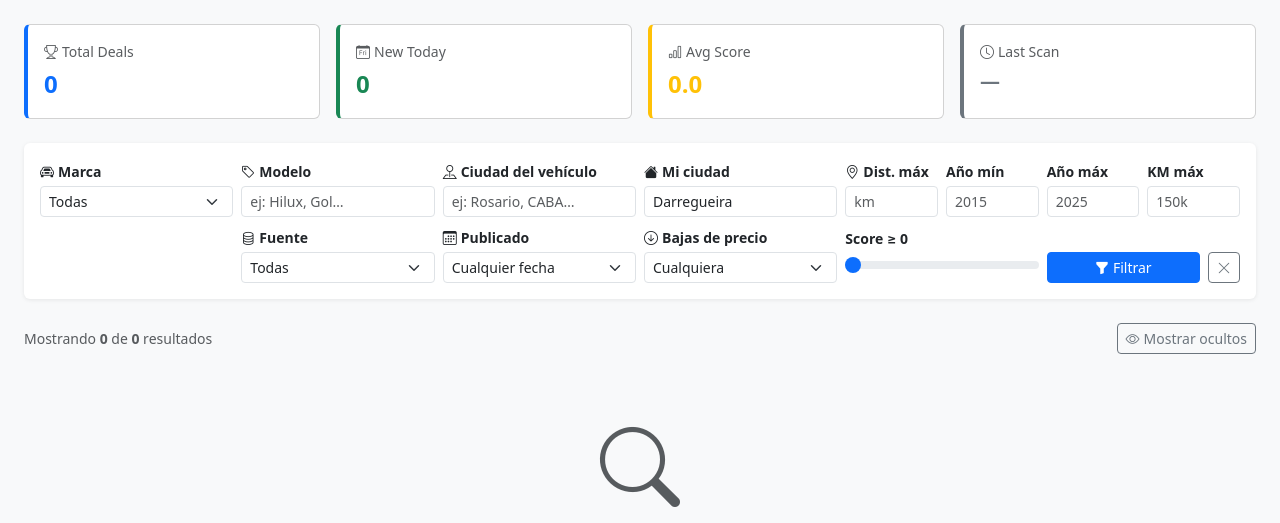
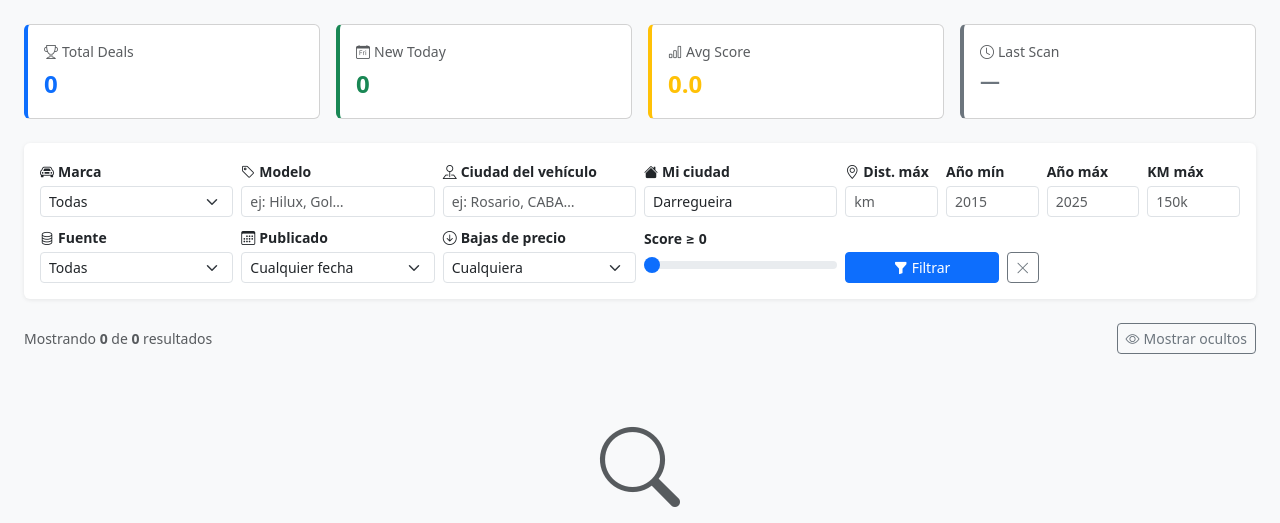
Before and after one commit to kde2687/car-deal-bot, a Flask app: page / in a window 1280 px wide. Shown: the part 57-580 px from the top of the page. Run offline with Flask 3, Linux system fonts and the light colour scheme; parts of the project's set-up code (start-up, migrations or seed data) failed here and were passed over.

Commit message:
Align row 2 filters with Marca (remove offset)
Co-Authored-By: Claude Sonnet 4.6 <noreply@anthropic.com>

```diff
--- a/dashboard/templates/index.html
+++ b/dashboard/templates/index.html
@@ -244,7 +244,7 @@
 
           <!-- ── ROW 2 (12 cols): offset(2) Fuente(2) Publicado(2) Bajas(2) Score(2) Botones(2) ── -->
           <!-- offset-md-2 makes Fuente start under Modelo, Publicado under Ciudad, etc. -->
-          <div class="col-6 col-md-2 offset-md-2">
+          <div class="col-6 col-md-2">
             <label class="form-label small fw-semibold mb-1"><i class="bi bi-database me-1"></i>Fuente</label>
             <select name="source" class="form-select form-select-sm" onchange="this.form.submit()">
               <option value="">Todas</option>
```
